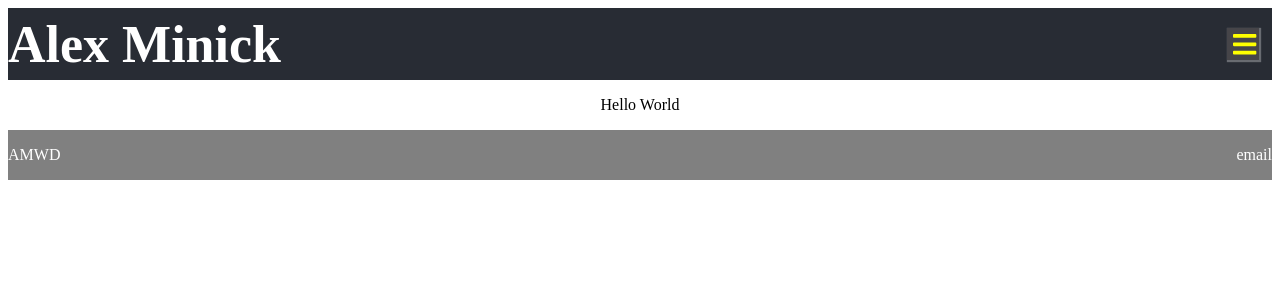
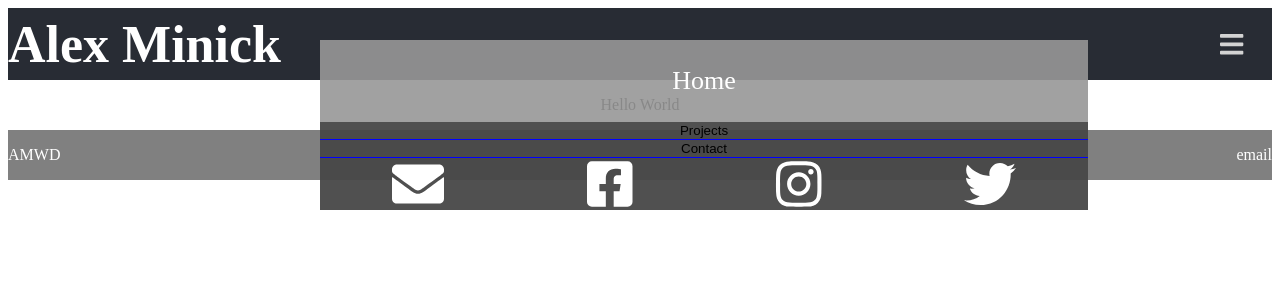
Before and after one commit to afminick/portfolio-website, a React (Create React App) app: page / in a window 1280 px wide. Shown: the top 300 px of the page. Built offline with nearby package versions, Linux system fonts and the light colour scheme.

Commit message:
More Navmenu work. Made button transparent.

```diff
--- a/src/Header.css
+++ b/src/Header.css
@@ -13,11 +13,11 @@
   #navMenuButton {
     height: 4vh;
     width: 4vh;
-    margin-right: 1vw;
-    color: white;
-    background-color: rgba(100, 94, 94, 0.514);
+
+    margin-right: 2vw;
+    background-color: rgba(100, 94, 94, 0);
     border: none;
-    box-shadow: 1px 1px 1px 1px rgba(255,255,255,0.3);
+
   }
 
   #navMenuButton:focus {
--- a/src/Header.js
+++ b/src/Header.js
@@ -5,7 +5,7 @@ import { FontAwesomeIcon} from '@fortawesome/react-fontawesome'
 
 function Header() {
 
-    const [navMenuOpen, setNavMenuOpen] = useState(false);
+    const [navMenuOpen, setNavMenuOpen] = useState(true);
 
     return(
         <div className='App-header'>
@@ -13,9 +13,9 @@ function Header() {
             <button
                 id='navMenuButton'
                 name="navMenu"
-                style={navMenuOpen ? {boxShadow: '-1px -1px 1px 1px rgba(255,255,255,0.3)'} : null}
+
                 onClick={() => setNavMenuOpen(!navMenuOpen)}>
-                <FontAwesomeIcon icon="bars" size='2x' color="yellow" />
+                <FontAwesomeIcon icon="bars" size='2x' color={navMenuOpen ? "lightgrey" : "red"} />
             </button>
             {navMenuOpen ? <NavMenu /> : null}
         </div>
--- a/src/NavMenu.css
+++ b/src/NavMenu.css
@@ -7,11 +7,23 @@
     position: absolute;
     top: 5vh;
     right: 15vw;
+
 }
 
-#contactMenu {
+.navSubMenuButton {
+    background-color: rgba(0,0,0,0.5);
+    border: none;
+    border-bottom: 1px solid blue;
+}
+
+.navSubMenuButton:focus {
+    outline: none;
+}
+
+.contactMenu {
     display: flex;
-    justify-content: space-between;
+    justify-content: space-around;
     align-items: center;
-    background-color: rgba(0,0,0,0.1)
+    width: 100%;
+    background-color: rgba(0,0,0,0.5)
 }
--- a/src/NavMenu.js
+++ b/src/NavMenu.js
@@ -1,16 +1,29 @@
 import React, {useState} from 'react';
 import './NavMenu.css';
+import { FontAwesomeIcon } from '@fortawesome/react-fontawesome';
 
 function NavMenu() {
 
     const [projectsMenu, setProjectsMenu] = useState(false);
-    const [contactMenu, setContactMenu] = useState(false);
+    const [contactMenu, setContactMenu] = useState(true);
 
     return (
         <div id='navMenu'>
             <p>Home</p>
-            <p>Projects</p>
-            <p>Contact</p>
+            <button className="navSubMenuButton" onClick={() => setProjectsMenu(!projectsMenu)}>Projects</button>
+            <button className="navSubMenuButton" onClick={() => setContactMenu(!contactMenu)}>Contact</button>
+            {contactMenu ? <ContactMenu /> : null}
+        </div>
+    )
+}
+
+function ContactMenu() {
+    return (
+        <div className='contactMenu'>
+            <FontAwesomeIcon icon="envelope" size='2x' />
+            <FontAwesomeIcon icon={['fab', 'facebook-square']} size='2x' />
+            <FontAwesomeIcon icon={['fab', 'instagram']} size='2x' />
+            <FontAwesomeIcon icon={['fab', 'twitter']} size='2x' />
         </div>
     )
 }
--- a/src/index.js
+++ b/src/index.js
@@ -6,9 +6,9 @@ import * as serviceWorker from './serviceWorker';
 //Font Awesome
 import { library } from '@fortawesome/fontawesome-svg-core'
 import { fab } from '@fortawesome/free-brands-svg-icons'
-import {faBars} from '@fortawesome/free-solid-svg-icons'
+import {faBars, faEnvelope} from '@fortawesome/free-solid-svg-icons'
 
-library.add(fab, faBars)
+library.add(fab, faBars, faEnvelope)
 
 ReactDOM.render(<App />, document.getElementById('root'));
 
```
Also changed, not shown: public/logo192.png (added), public/logo512.png (added).
